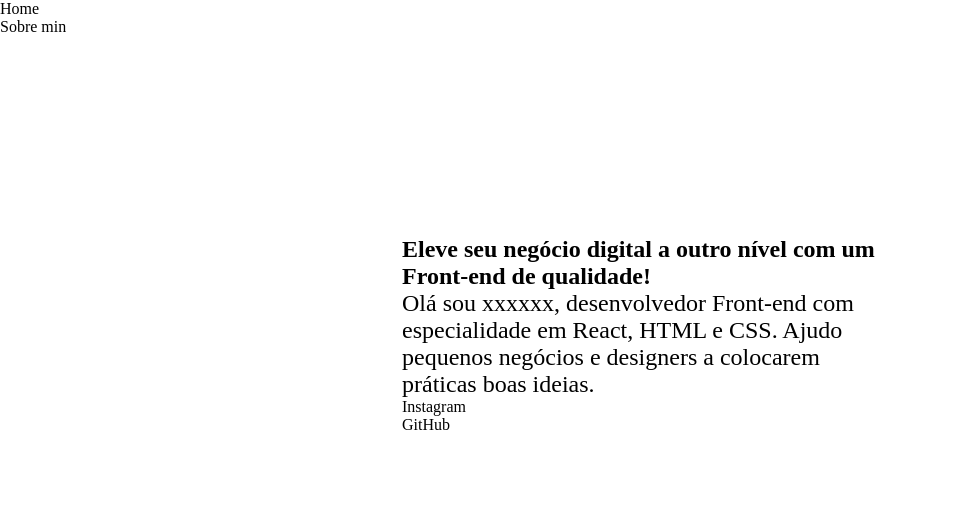
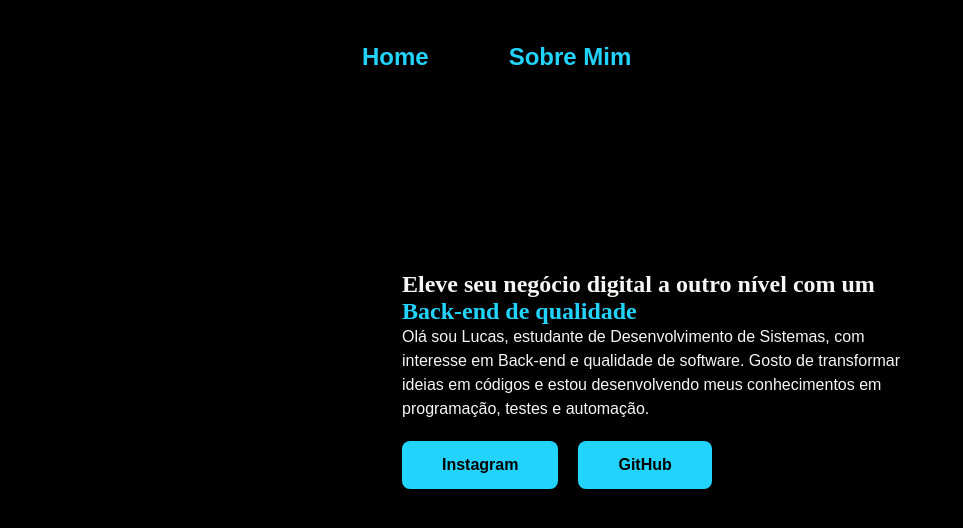
Before and after one commit to lucaszsant/portf-lio-de-lucas, a plain HTML site: page index.html in a window 1280 px wide. Shown: the whole page, without its empty margins (0-963 px from the left). Drawn offline with Linux system fonts and the light colour scheme.

Commit message:
atualizações do portifólio

```diff
--- a/index.html
+++ b/index.html
@@ -9,16 +9,14 @@
 <body>
     <header>
         <nav class="Cabecalho">
-            <p class="Cabecalho-link">Home</p>
-            <p class="Cabecalho-link">Sobre min</p>
+            <a href="index.html" class="Cabecalho-link"> Home</a>
+            <a href="sobre.html" class="Cabecalho-link">Sobre Mim</a>
          </nav>
     </header>
     <main>
         <section class="container-texto">
-       <h1 class="container-texto">Eleve seu negócio digital a outro nível com um Front-end
-        de qualidade! </h1>
-        <p class="container-texto-paragrafo"> Olá sou xxxxxx, desenvolvedor Front-end  com especialidade
-        em React, HTML e CSS. Ajudo pequenos negócios e designers a colocarem práticas boas ideias.
+       <h1 class="container-texto-titulo">Eleve seu negócio digital a outro nível com um <strong>Back-end de qualidade</strong></h1>
+        <p class="container-texto-paragrafo"> Olá sou Lucas, estudante de Desenvolvimento de Sistemas, com interesse em Back-end e qualidade de software. Gosto de transformar ideias em códigos e estou desenvolvendo meus conhecimentos em programação, testes e automação.
         </p>
         <div class="container-texto-link">
             <div class="container-texto-link-link">Instagram
--- a/style.css
+++ b/style.css
@@ -1,10 +1,10 @@
 :root{
-    --corPrincipal:#22D4FD
-    --corSecundaria:#000
-    --corTerciaria:#F6F6F6
+    --corPrincipal:#22D4FD;
+    --corSecundaria:#000;
+    --corTerciaria:#F6F6F6;
 
-    --fontePrincipal:"Montserrat", sans-serif;
-    --fonteSecundaria: "Krona One" sans-serif;
+    --fontePrincipal:"Montserrat" , sans-serif;
+    --fonteSecundaria: "Krona One" ,sans-serif;
 }
 
 *{
@@ -24,43 +24,75 @@ header{
 }
 
 
-.cabecalho{
-    padding-top: 43px, 0px, 0px, 362px
+.Cabecalho{
+    padding: 43px 0px 0px 362px;
     /*padding-left:362px;*/
     display: flex;
-    gap: 129px;
+    gap: 80px;
 }
 
-.cabecalho-link{
+.Cabecalho-link{
     color: var(--corPrincipal);
     font-family: var(--fontePrincipal);
     font-size: 24px;
     font-weight: bold;
     text-decoration: none;
+    transition: 0.3s;
+    cursor: pointer;
 }
 
+.Cabecalho-link:hover{
+     transform:translateY(-5px);
+     color: var(--corTerciaria);
+}
 main{
     display: flex;
     padding: 200px 402px 357px;
-    gap:80px
-    height: 615px;
+    gap:80px;
+     height: 616px;
 }
 
-.container-texto-titulo{
+.container-texto-título{
     font-family: var(--fontePrincipal);
     color:var(--corTerciaria);
-    padding-bottom: 60px ;
-    font-size: 36px;
+    padding-bottom: 30px ;
+    font-size: 40px;
+    line-height: 1.2;
+    max-width: 750px;
+}
+.container-texto-titulo strong{
+    color: var(--corPrincipal);
 }
 
 .container-texto-paragrafo{
+
     font-family: var(--fonteSecundaria);
     color: var(--corTerciaria);
-    font-size: 24px;
-    font-weight: 50;
+    font-size: 16px;
+    line-height: 1.5;
+    width: 500px;
+
 }
 
+
 .container-texto-link{
-    display:flex
-    gap: 20;
+    display:flex;
+    gap: 20px;
+    margin-top: 20px;
 }
+
+.container-texto-link-link{
+    background-color: var(--corPrincipal);
+    color: var(--corSecundaria);
+    padding: 15px 40px;
+    border-radius: 8px;
+   font-family: var(--fontePrincipal);
+   font-weight: bold;
+   text-align: center;
+   transition: 0.3s;
+}
+
+.container-texto-link-link:hover{
+    transform: translateY(-5px);
+    background-color: var(--corTerciaria);
+}
```
Also changed, not shown: sobre.html (added, +42 -0 lines).
